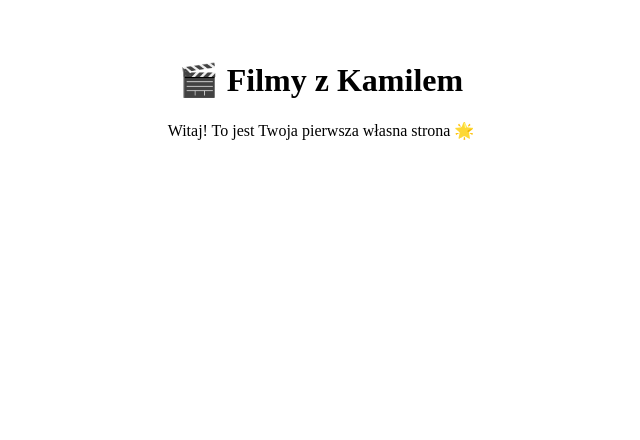
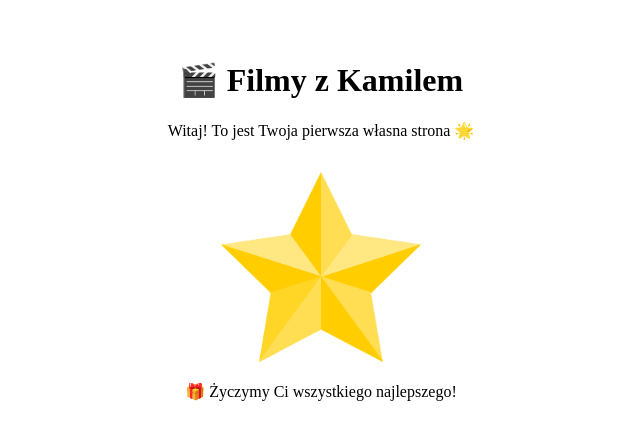
Before and after one commit to limakanorw/filmy-z-kamilem, a Next.js app: page / in a window 1280 px wide. Shown: the top 440 px of the page, without its empty margins (319-959 px from the left). Built offline with nearby package versions, Linux system fonts and the light colour scheme.

Commit message:
Update index.js

```diff
--- a/pages/index.js
+++ b/pages/index.js
@@ -3,6 +3,14 @@ export default function Home() {
     <div style={{ textAlign: "center", padding: "2rem" }}>
       <h1>🎬 Filmy z Kamilem</h1>
       <p>Witaj! To jest Twoja pierwsza własna strona 🌟</p>
+
+      <img
+        src="/celebryta.jpg"
+        alt="celebryta"
+        style={{ width: "200px", marginTop: "1rem" }}
+      />
+
+      <p>🎁 Życzymy Ci wszystkiego najlepszego!</p>
     </div>
   );
 }
```
